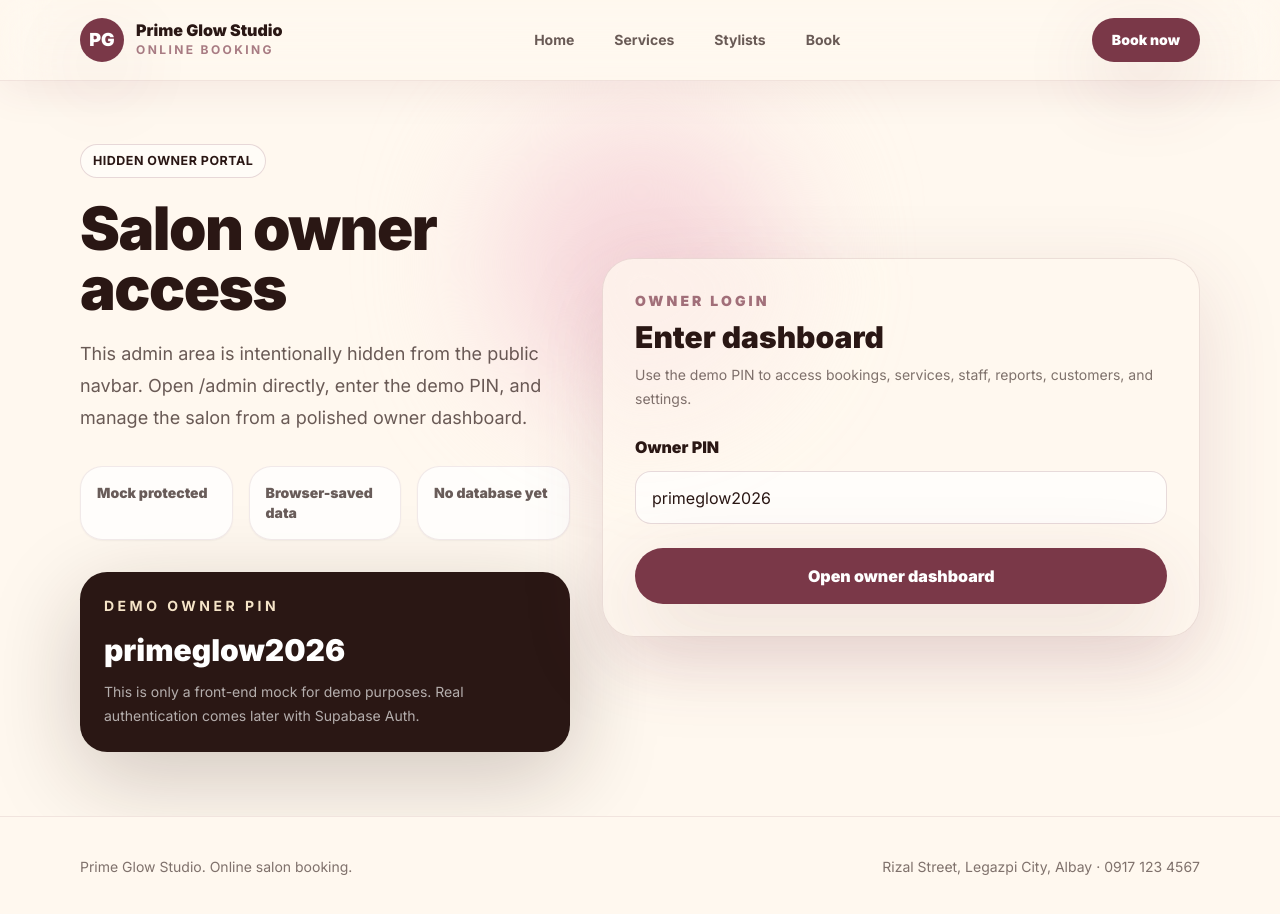
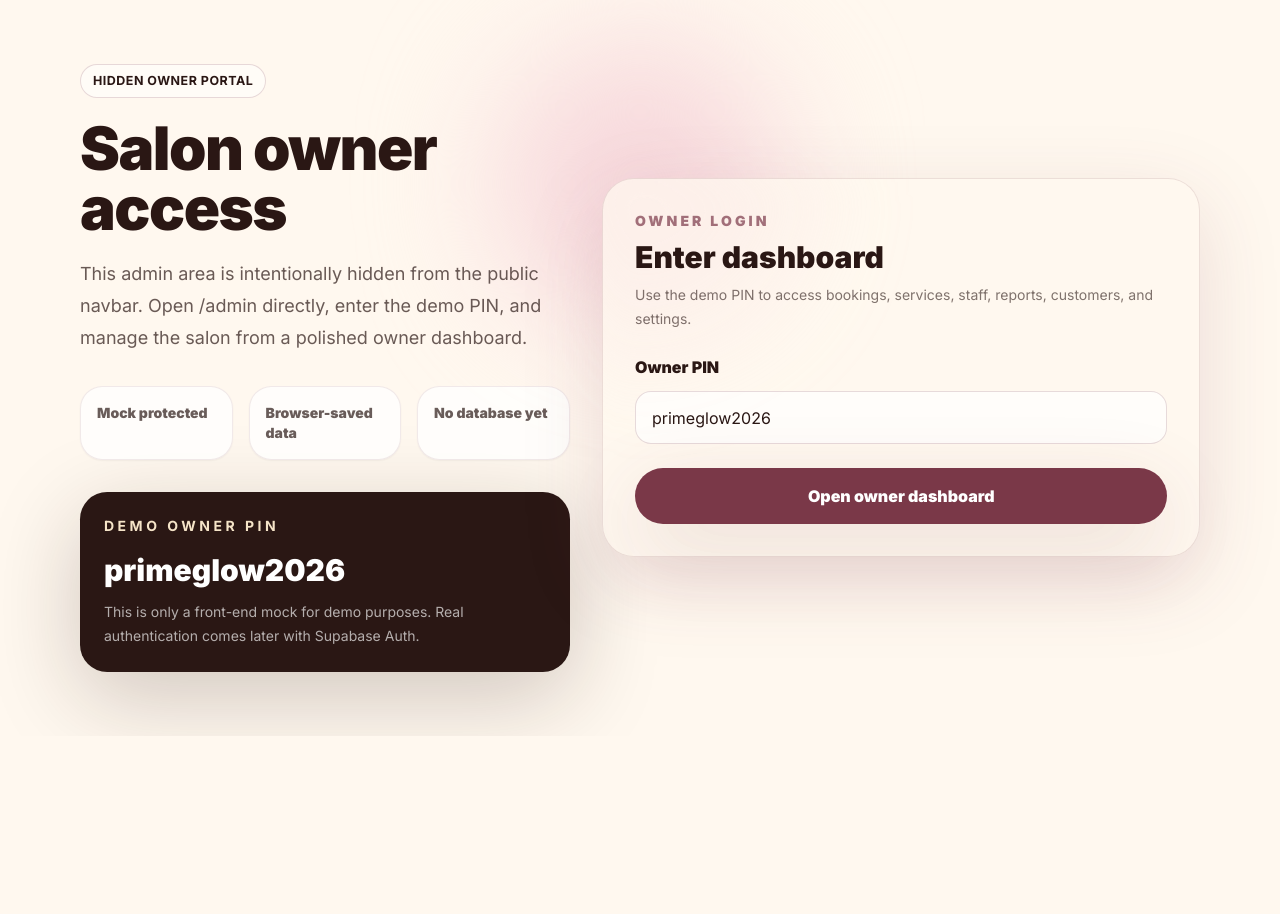
Before and after one commit to tan15hacks/Saas-Salon-Barber-Booking-System, a Next.js app: page /admin in a window 1280 px wide. Shown: the top 914 px of the page. After the commit the page ends 800 px from the top, so only its background shows below. Built offline with nearby package versions, Linux system fonts and the light colour scheme.

Commit message:
Remove public navbar from admin route

```diff
--- a/app/admin/page.tsx
+++ b/app/admin/page.tsx
@@ -1,16 +1,12 @@
 import { AdminLoginGate } from "@/components/admin/AdminLoginGate";
 import { AdminWorkspaceSmart } from "@/components/admin/AdminWorkspaceSmart";
-import { Footer } from "@/components/site/Footer";
-import { Navbar } from "@/components/site/Navbar";
 
 export default function AdminPage() {
   return (
     <main className="min-h-screen bg-cream text-espresso">
-      <Navbar />
       <AdminLoginGate>
         <AdminWorkspaceSmart />
       </AdminLoginGate>
-      <Footer />
     </main>
   );
 }
```
